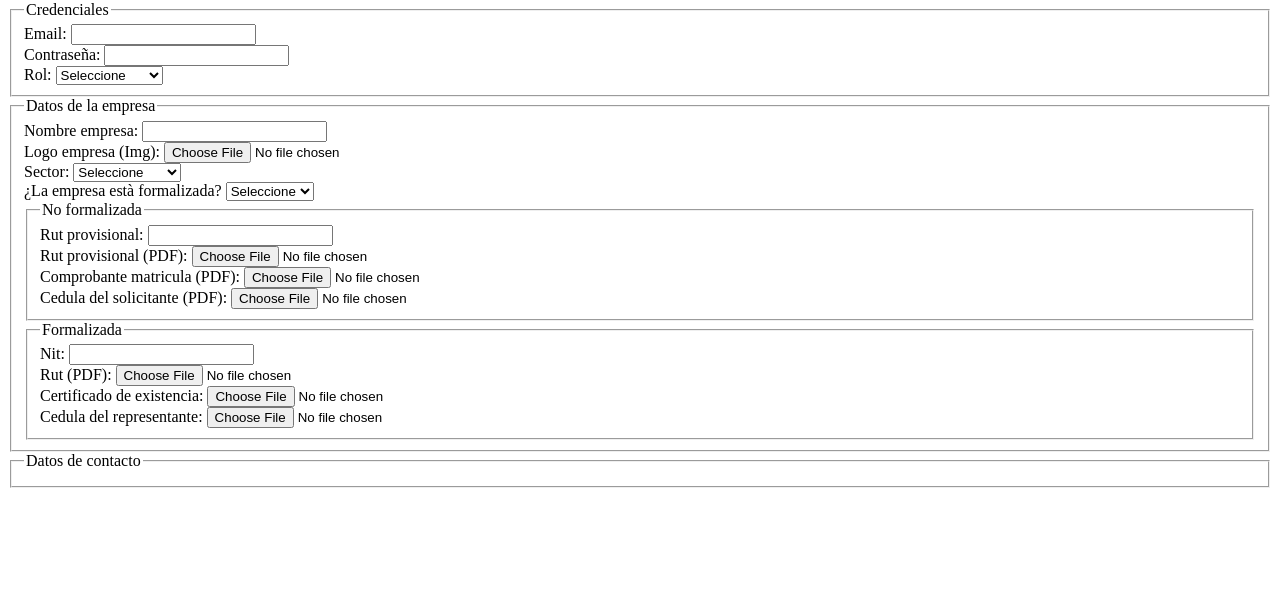
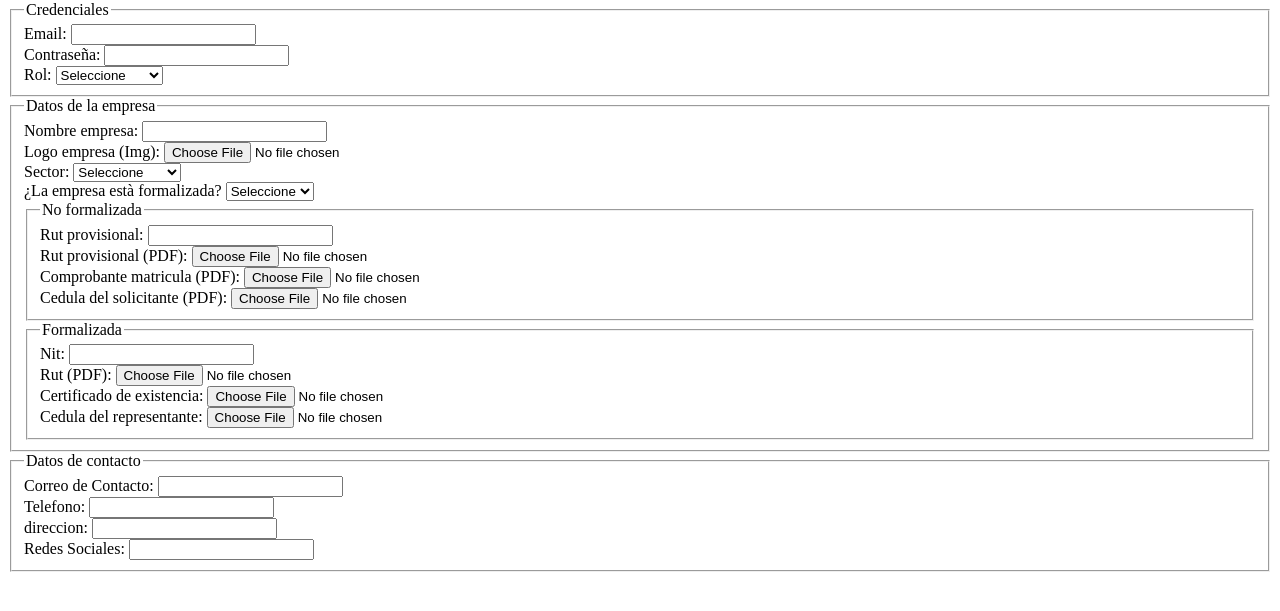
Before and after one commit to faibe1118/rueda-negocios-v2, a plain HTML site: page frontend/pages/registerv2.html in a window 1280 px wide. Shown: the part 79-690 px from the top of the page. Drawn offline with Linux system fonts and the light colour scheme.

Commit message:
datos de contacto

```diff
--- a/frontend/pages/registerv2.html
+++ b/frontend/pages/registerv2.html
@@ -99,7 +99,17 @@
             <fieldset>
                 <legend>Datos de contacto</legend>
 
+                <label>Correo de Contacto: </label>
+                <input type="text" name="correoContacto" id="correoContacto"><br>
 
+                <label>Telefono: </label>
+                <input type="text" name="telefono" id="telefono"><br>
+
+                <label>direccion: </label>
+                <input type="text" name="direccion" id="direccion"><br>
+
+                <label>Redes Sociales: </label>
+                <input type="text" name="redesSociales" id="redesSociales"><br>
             </fieldset>
         </div>
     </form>
```
